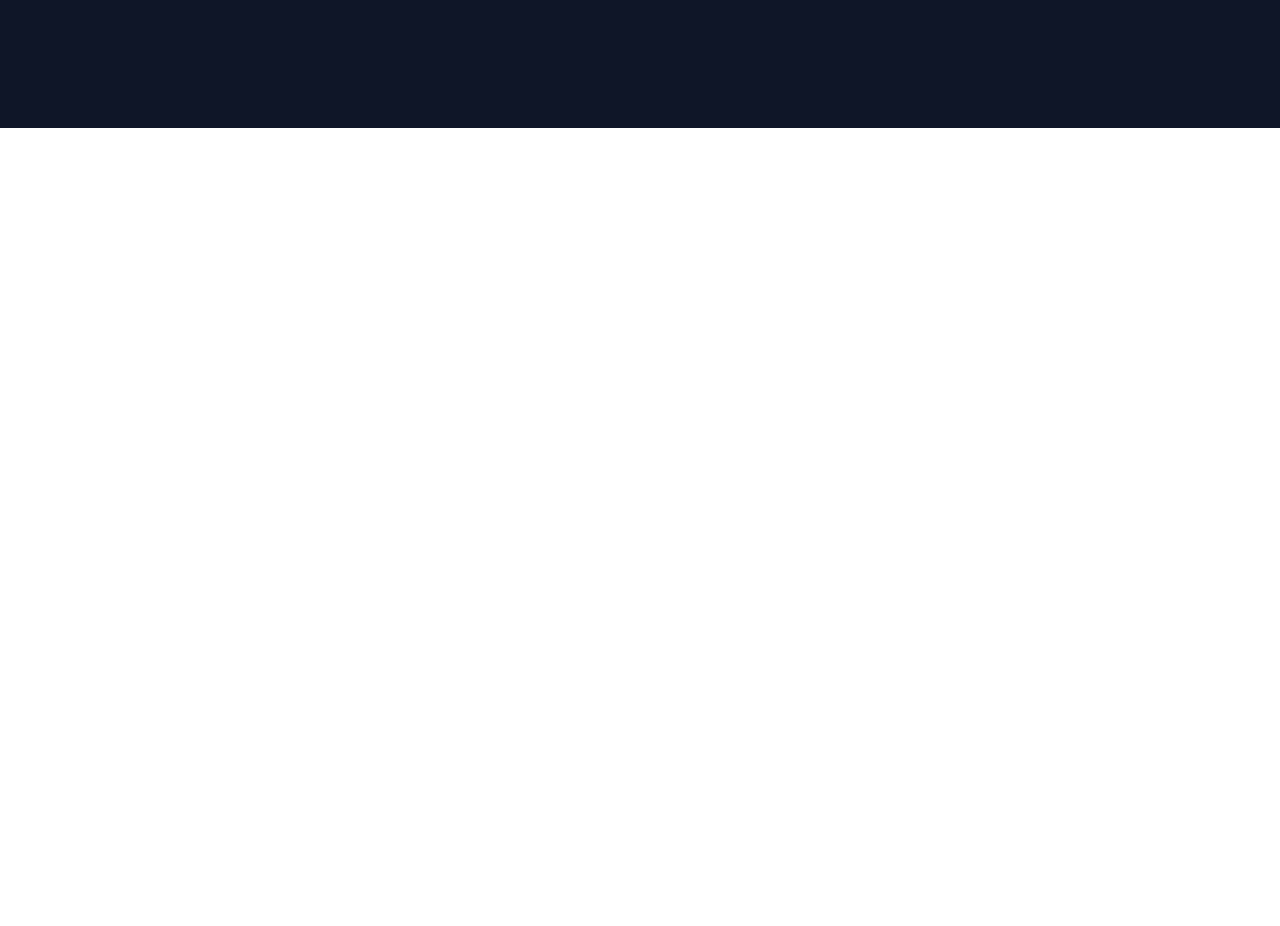
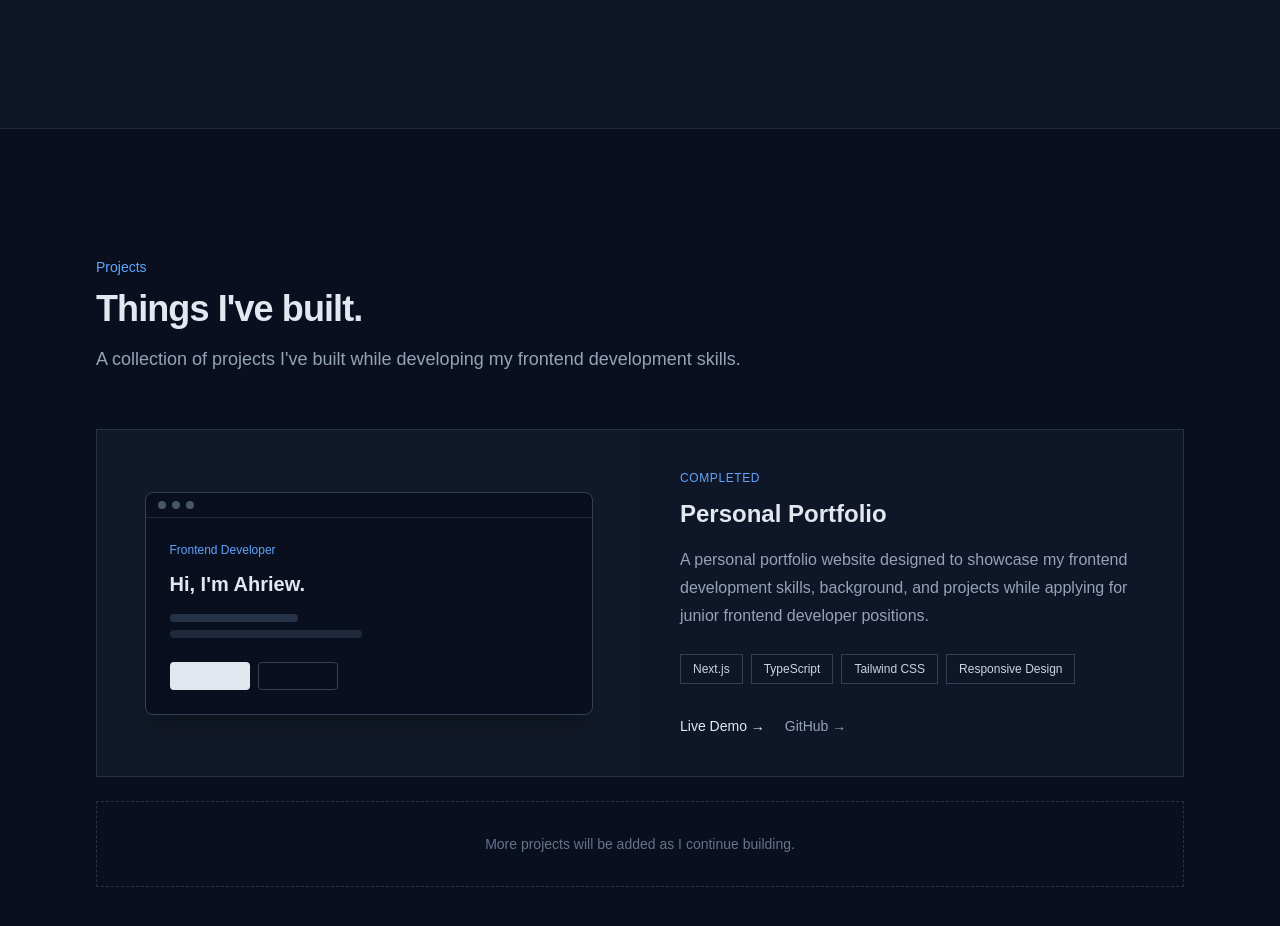
Before and after one commit to ahriew-laotor/ahriew-portfolio, a Next.js app: page / in a window 1280 px wide. Shown: the part 3783-4709 px from the top of the page. Before the commit the page ends 3911 px from the top, so only its background shows below. Built offline with nearby package versions, Linux system fonts and the light colour scheme.

Commit message:
feat: add projects section

```diff
--- a/app/page.tsx
+++ b/app/page.tsx
@@ -4,6 +4,7 @@ import Hero from "@/components/Hero";
 import About from "@/components/About";
 import Skills from "@/components/Skills";
 import Experience from "@/components/Experience";
+import Projects from "@/components/Projects";
 
 export default function Home() {
   return (
@@ -17,6 +18,8 @@ export default function Home() {
       <Skills />
 
       <Experience />
+
+      <Projects />
     </div>
   );
 }
--- /dev/null
+++ b/components/Projects.tsx
@@ -0,0 +1,122 @@
+import React from 'react'
+
+function Projects() {
+  return (
+    <section
+      id="projects"
+      className="scroll-mt-20 border-t border-[#1e293b] bg-[#0a0f1f] py-24 sm:py-32"
+    >
+      <div className="mx-auto max-w-6xl px-4 sm:px-6 lg:px-8">
+        {/* Header */}
+        <div className="max-w-2xl">
+          <p className="text-sm font-medium text-[#60a5fa]">Projects</p>
+
+          <h2 className="mt-3 text-3xl font-bold tracking-tight text-[#e2e8f0] sm:text-4xl">
+            Things I've built.
+          </h2>
+
+          <p className="mt-4 text-base leading-7 text-[#94a3b8] sm:text-lg">
+            A collection of projects I've built while developing my frontend
+            development skills.
+          </p>
+        </div>
+
+        {/* Projects */}
+        <div className="mt-14">
+          {/* Portfolio */}
+          <article className="group grid overflow-hidden border border-[#263247] bg-[#0f1628] md:grid-cols-2">
+            {/* Preview */}
+            <div className="flex min-h-70 items-center justify-center bg-[#111827] p-8">
+              <div className="w-full max-w-md overflow-hidden rounded-lg border border-[#334155] bg-[#0a0f1f] shadow-xl">
+                {/* Fake browser header */}
+                <div className="flex items-center gap-1.5 border-b border-[#1e293b] px-3 py-2">
+                  <span className="h-2 w-2 rounded-full bg-[#475569]" />
+                  <span className="h-2 w-2 rounded-full bg-[#475569]" />
+                  <span className="h-2 w-2 rounded-full bg-[#475569]" />
+                </div>
+
+                {/* Preview */}
+                <div className="p-6">
+                  <p className="text-xs text-[#60a5fa]">Frontend Developer</p>
+
+                  <p className="mt-3 text-xl font-bold text-[#e2e8f0]">
+                    Hi, I'm Ahriew.
+                  </p>
+
+                  <div className="mt-4 h-2 w-32 rounded bg-[#263247]" />
+                  <div className="mt-2 h-2 w-48 rounded bg-[#1e293b]" />
+                  <div className="mt-6 flex gap-2">
+                    <div className="h-7 w-20 rounded bg-[#e2e8f0]" />
+                    <div className="h-7 w-20 rounded border border-[#334155]" />
+                  </div>
+                </div>
+              </div>
+            </div>
+
+            {/* Content */}
+            <div className="flex flex-col justify-center p-8 sm:p-10">
+              <p className="text-xs font-medium uppercase tracking-wider text-[#60a5fa]">
+                Completed
+              </p>
+
+              <h3 className="mt-3 text-2xl font-semibold text-[#e2e8f0]">
+                Personal Portfolio
+              </h3>
+
+              <p className="mt-4 text-base leading-7 text-[#94a3b8]">
+                A personal portfolio website designed to showcase my frontend
+                development skills, background, and projects while applying for
+                junior frontend developer positions.
+              </p>
+
+              {/* Tech */}
+              <div className="mt-6 flex flex-wrap gap-2">
+                {[
+                  "Next.js",
+                  "TypeScript",
+                  "Tailwind CSS",
+                  "Responsive Design",
+                ].map((tech) => (
+                  <span
+                    key={tech}
+                    className="border border-[#334155] px-3 py-1.5 text-xs text-[#cbd5e1]"
+                  >
+                    {tech}
+                  </span>
+                ))}
+              </div>
+
+              {/* Links */}
+              <div className="mt-8 flex gap-5">
+                <a
+                  href="#"
+                  className="text-sm font-medium text-[#e2e8f0] transition-colors hover:text-[#60a5fa]"
+                >
+                  Live Demo →
+                </a>
+
+                <a
+                  href="https://github.com/ahriew-laotor/ahriew-portfolio"
+                  target="_blank"
+                  rel="noopener noreferrer"
+                  className="text-sm font-medium text-[#94a3b8] transition-colors hover:text-[#e2e8f0]"
+                >
+                  GitHub →
+                </a>
+              </div>
+            </div>
+          </article>
+
+          {/* Future projects */}
+          <div className="mt-6 border border-dashed border-[#263247] p-8 text-center">
+            <p className="text-sm text-[#64748b]">
+              More projects will be added as I continue building.
+            </p>
+          </div>
+        </div>
+      </div>
+    </section>
+  );
+}
+
+export default Projects
```
